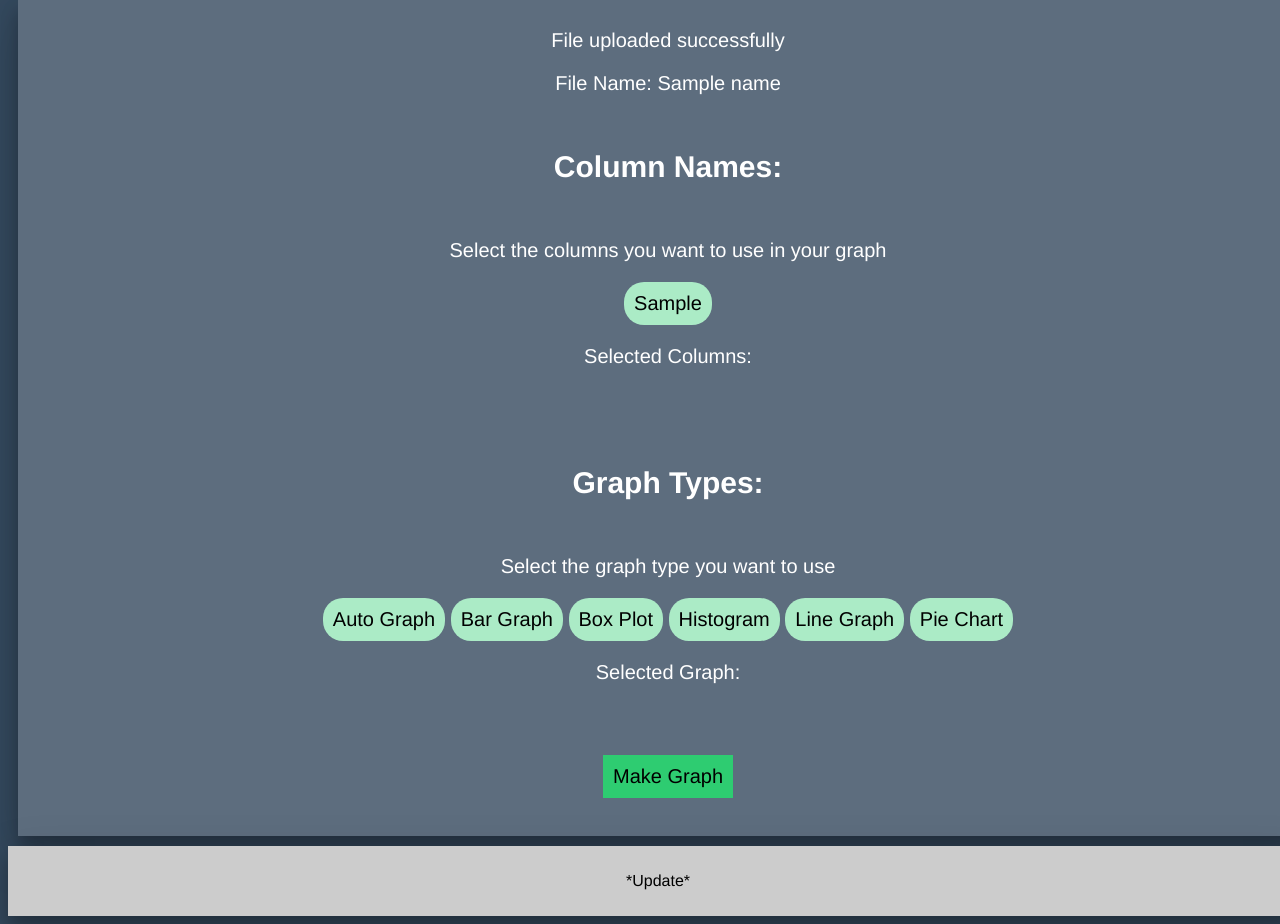
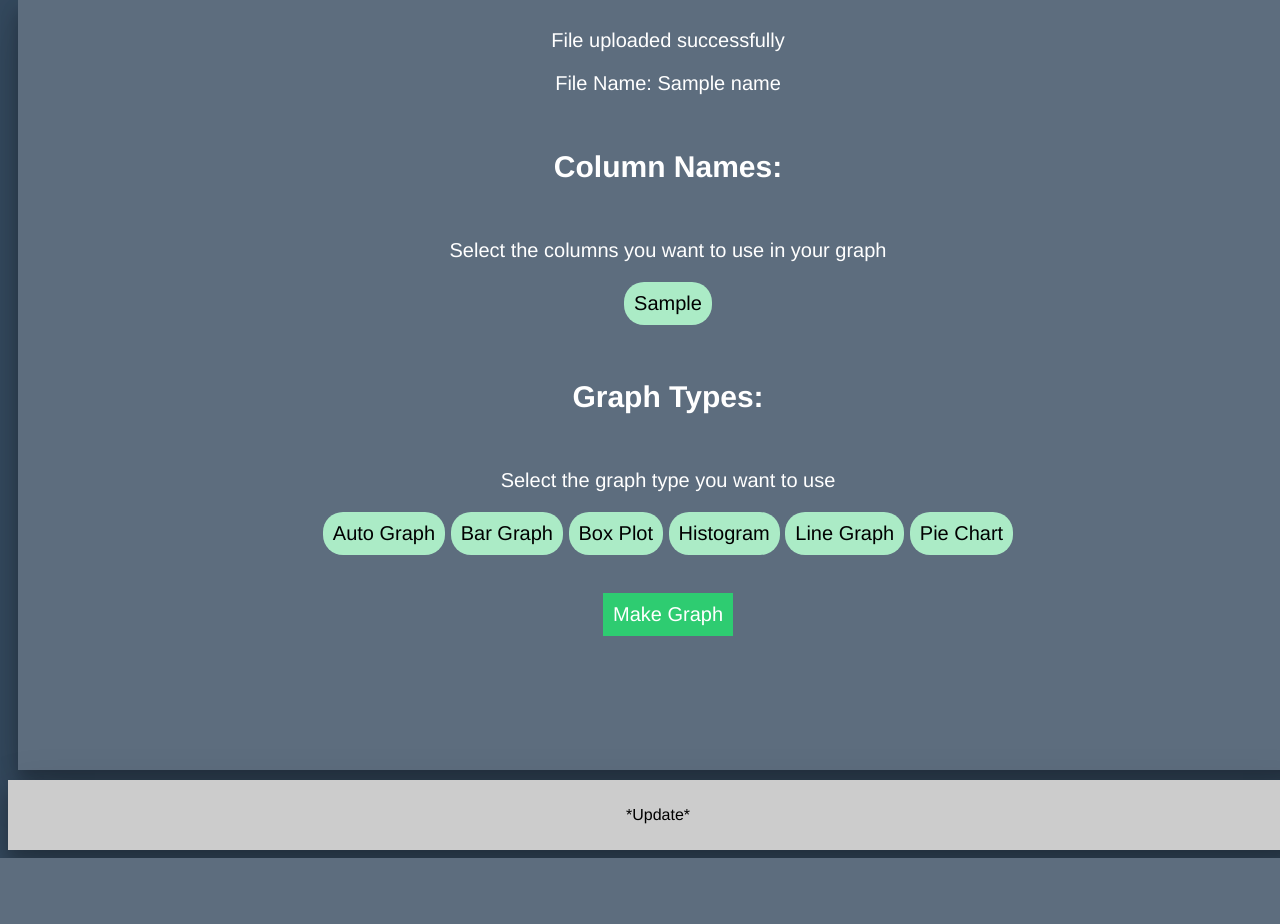
Before and after one commit to JKot2020/StatMeal, a Flask app: template templates/graphMaker.html in a window 1280 px wide. Shown: the part 411-1335 px from the top of the page. After the commit the page ends 1269 px from the top, so only its background shows below. Run offline with Flask 3, Linux system fonts and the light colour scheme; the template is opened without the code that fills it: most values are stand-ins (such as "Sample title", 1, 10 or a date in 2020).

Commit message:
Move graph items display

```diff
--- a/templates/graphMaker.html
+++ b/templates/graphMaker.html
@@ -29,7 +29,6 @@
                   {% for data_head in column %}
                      <button class="sm_name_button" id="column" value="{{ data_head }}" onclick="selectColumnName(this.value)">{{ data_head }}</button>
                   {% endfor %}
-                  <br><p id="selected_name"> Selected Columns: </p>
                <br><h2>Graph Types:</h2>
                <p>Select the graph type you want to use</p>
                   <button class="sm_name_button" value="Auto Graph" onclick="selectGraph(this.value)">Auto Graph</button>
@@ -38,9 +37,11 @@
                   <button class="sm_name_button" value="Histogram Graph" onclick="selectGraph(this.value)">Histogram</button>
                   <button class="sm_name_button" value="Line Graph" onclick="selectGraph(this.value)">Line Graph</button>
                   <button class="sm_name_button" value="Pie Chart" onclick="selectGraph(this.value)">Pie Chart</button>
-                  <br><p id="selected_graph"> Selected Graph: </p>
-               <br><br><button class="sm_nav_button"
-                              type="button" onclick="show()" id="btnID">Make Graph</button><br>
+               <br><br><form action = "/graph-maker/output" method = "post" enctype="multipart/form-data">
+                     <input class="sm_nav_button" type="button" value="Make Graph"><br>
+                     <p id="selected_name"></p><br>
+                     <p id="selected_graph"></p><br>
+                  </form>
                   <img class="graph_image" id="test_graph" src="/static/hist.png" alt="Histogram" /><br>
                   <a href="/static/hist.png" download="Histogram">
                      <button class="sm_nav_button, graph_image" type="button" id="download_graph">Download PNG</button>
@@ -71,7 +72,7 @@
             document.getElementById("selected_name").textContent += name + ", ";
          }
          function selectGraph(graph) {
-            document.getElementById("selected_graph").textContent = "Selected Graph: " + graph;
+            document.getElementById("selected_graph").textContent = graph;
          }
      </script>
    </body>
```
